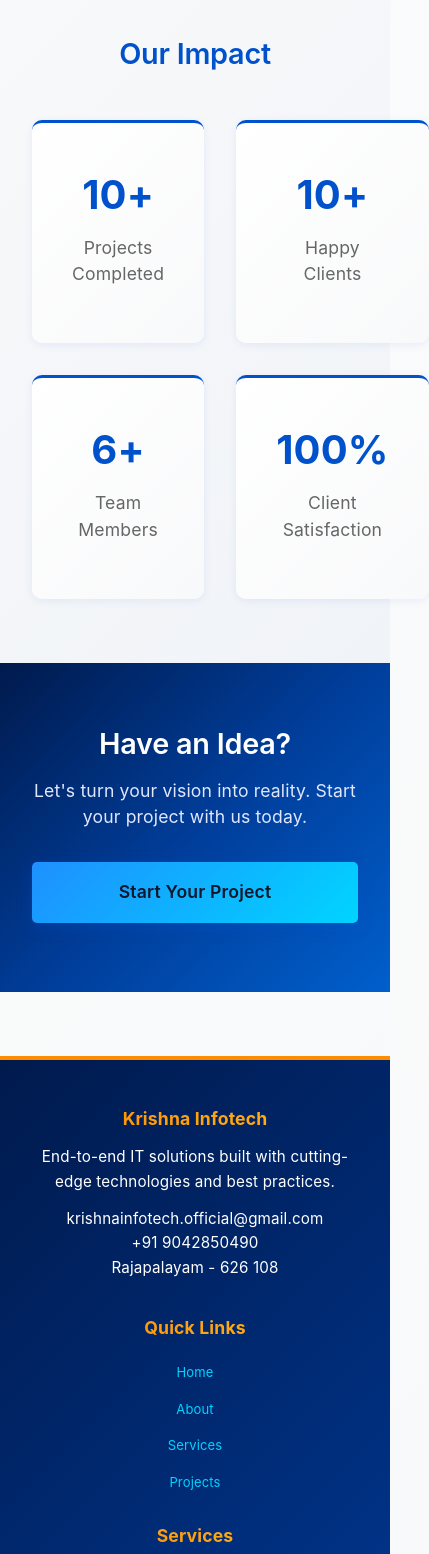
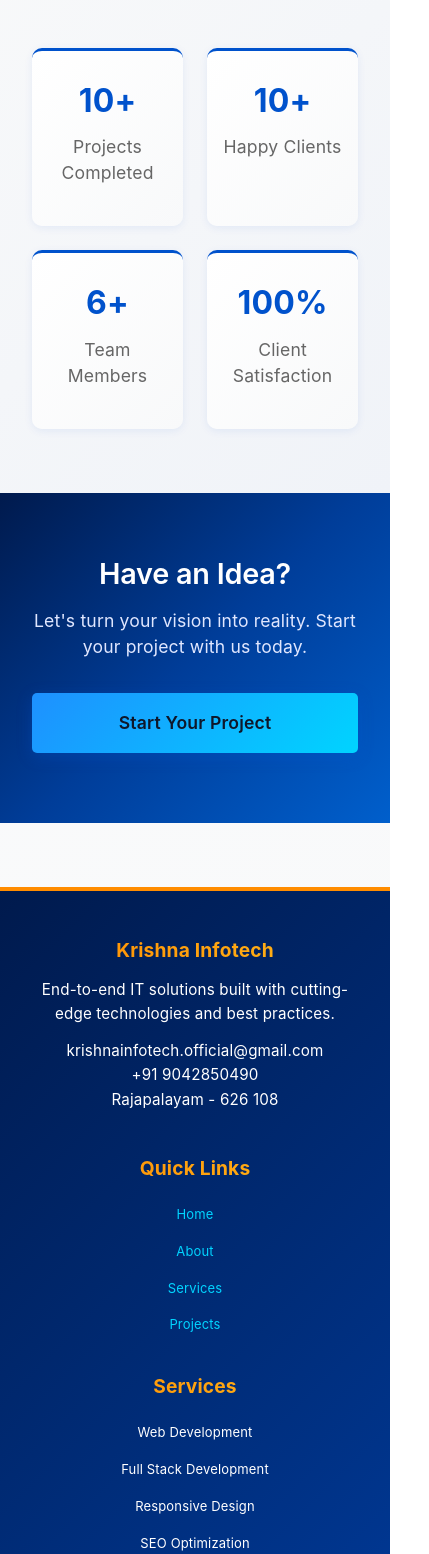
Before and after one commit to krishnainfotechofficial/krishnainfotech, a React (Vite) app: page /projects in a window 390 px wide. Shown: the part 6414-7968 px from the top of the page, 429 px wide, since content can reach past the window. Built offline with nearby package versions, Linux system fonts and the light colour scheme.

Commit message:
flssh screen updated

```diff
--- a/src/components/Footer.css
+++ b/src/components/Footer.css
@@ -67,10 +67,15 @@
 @media (max-width: 768px) {
   .footer-content {
     grid-template-columns: 1fr;
-    gap: 1.5rem;
+    gap: 2rem;
+    text-align: center;
   }
 
   .footer-section h3 {
-    font-size: 1.1rem;
+    font-size: 1.2rem;
+  }
+
+  .footer-section a:hover {
+    padding-left: 0;
   }
 }
--- a/src/components/SplashScreen.css
+++ b/src/components/SplashScreen.css
@@ -78,11 +78,11 @@
 
 @media (max-width: 768px) {
   .splash-logo {
-    width: 100px;
-    height: 100px;
+    width: 130px;
+    height: 130px;
   }
 
   .splash-text {
-    font-size: 24px;
+    font-size: 28px;
   }
 }
--- a/src/pages/About.css
+++ b/src/pages/About.css
@@ -242,8 +242,17 @@
   }
 
   .section-content {
-    grid-template-columns: 1fr;
+    display: flex;
+    flex-direction: column;
     gap: 2rem;
+  }
+
+  .content-text {
+    order: 2;
+  }
+
+  .content-image {
+    order: 1;
   }
 
   .image-placeholder,
--- a/src/pages/Projects.css
+++ b/src/pages/Projects.css
@@ -223,10 +223,20 @@
 
   .projects-grid {
     grid-template-columns: 1fr;
+    gap: 1.5rem;
   }
 
   .stats-grid {
-    grid-template-columns: repeat(2, 1fr);
+    grid-template-columns: 1fr 1fr;
+    gap: 1.5rem;
+  }
+
+  .stat-card {
+    padding: 1.5rem 1rem;
+  }
+
+  .stat-number {
+    font-size: 2rem;
   }
 
   .projects-intro h2,
```
